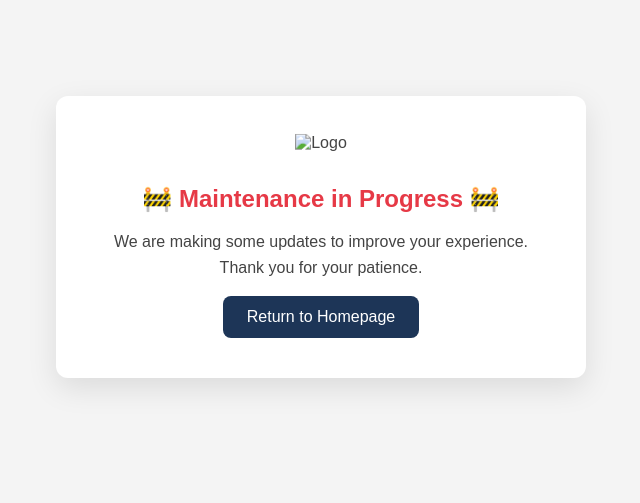
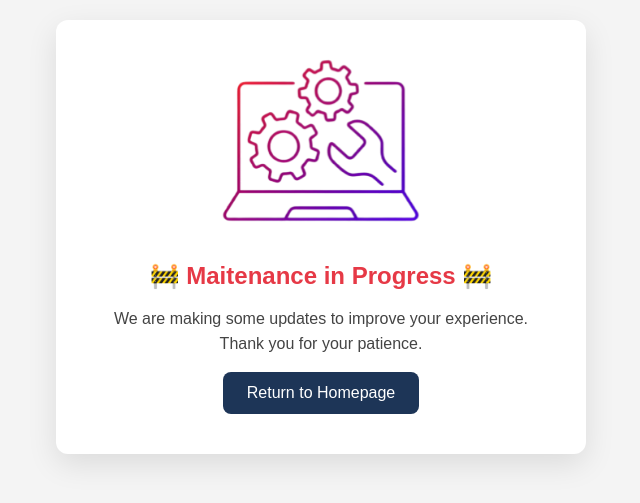
Before and after one commit to metagroup128/download, a plain HTML site: page maintenancepage.html in a window 1280 px wide. Shown: the part 183-686 px from the top of the page, without its empty margins (319-959 px from the left). Drawn offline with Linux system fonts and the light colour scheme.

Commit message:
maintenancepage.html

```diff
--- a/maintenancepage.html
+++ b/maintenancepage.html
@@ -4,7 +4,7 @@
     <meta charset="UTF-8">
     <meta name="viewport" content="width=device-width, initial-scale=1.0">
     <title>Maintenance</title>
-    <link rel="icon" type="image/png" href="images/maintenance.png">
+    <link rel="icon" type="image/png" href="maintenance.png">
     <style>
         body {
             font-family: 'Poppins', sans-serif;
@@ -79,8 +79,8 @@
 </head>
 <body>
     <div class="container">
-        <img src="images/maintenance.png" alt="Logo" class="logo">
-        <h1>🚧 Maintenance in Progress 🚧</h1>
+        <img src="maintenance.png" alt="Logo" class="logo">
+        <h1>🚧 Maitenance in Progress 🚧</h1>
         <p>We are making some updates to improve your experience. Thank you for your patience.</p>
         <a href="index.html" class="btn">Return to Homepage</a>
     </div>
```
